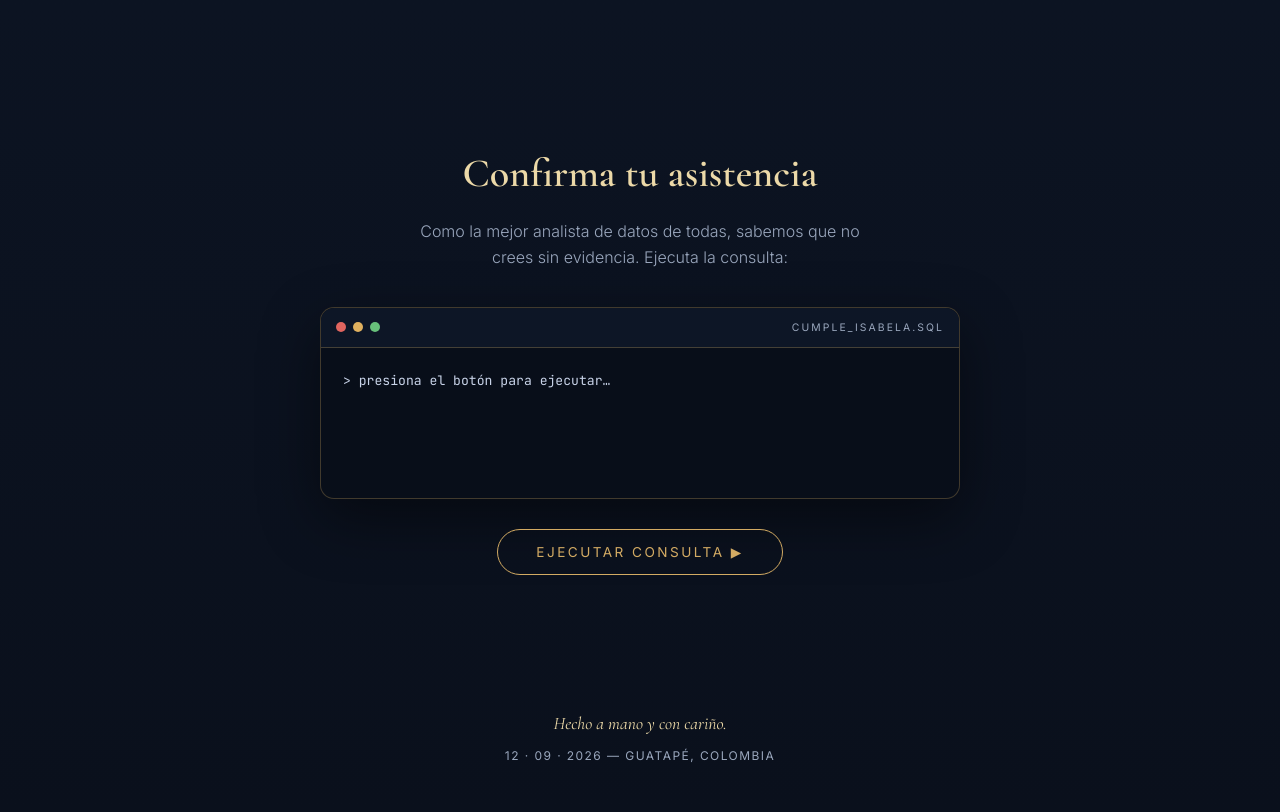
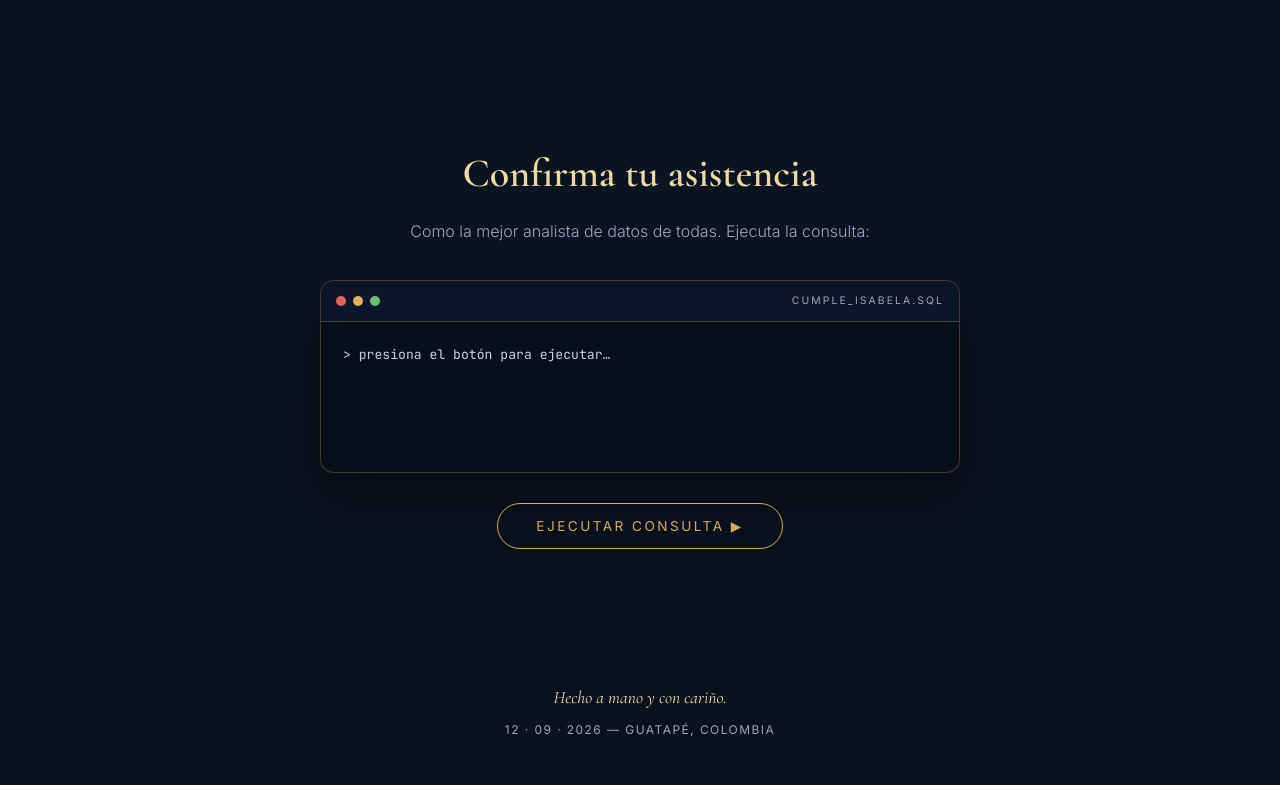
Before and after one commit to rockysaimon/rockysaimon.github.io, a plain HTML site: page index.html in a window 1280 px wide. Shown: the part 2761-3573 px from the top of the page. After the commit the page ends 3546 px from the top, so only its background shows below. Drawn offline with nearby package versions, Linux system fonts and the light colour scheme.

Commit message:
Update index.html

```diff
--- a/index.html
+++ b/index.html
@@ -172,7 +172,7 @@ footer .sig{font-family:'Cormorant Garamond',serif;font-style:italic;font-size:1
   <!-- ============ CONFIRMACIÓN ============ -->
   <section>
     <h2 class="reveal">Confirma tu asistencia</h2>
-    <p class="sub reveal">Como la mejor analista de datos de todas, sabemos que no crees sin evidencia. Ejecuta la consulta:</p>
+    <p class="sub reveal">Como la mejor analista de datos de todas. Ejecuta la consulta:</p>
 
     <div class="term reveal">
       <div class="bar"><i></i><i></i><i></i><span>cumple_isabela.sql</span></div>
```
